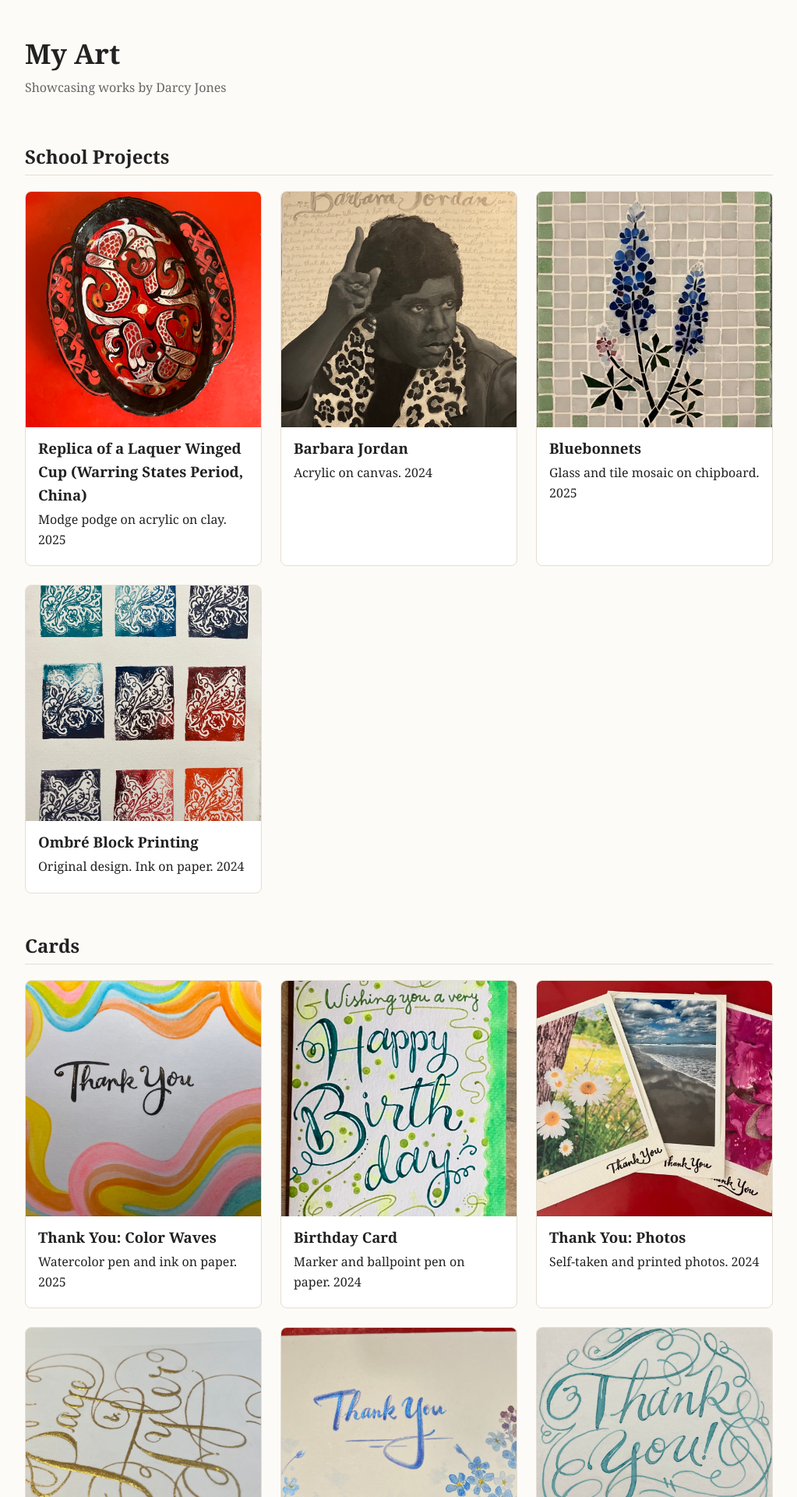
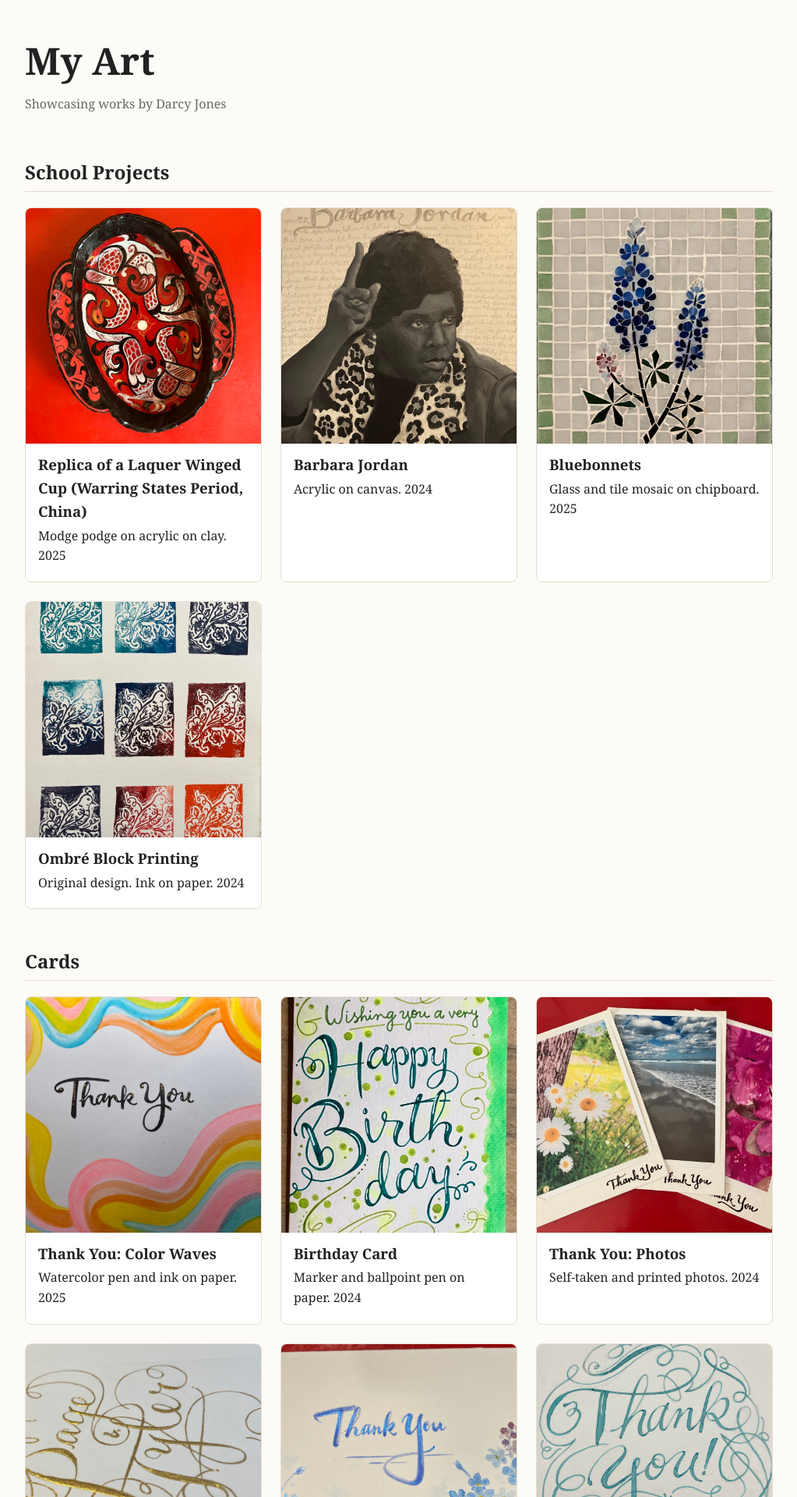
Before and after one commit to DJLiZe/portfolio, a Jekyll site: the page built from index.html, in a window 1280 px wide. Shown: the top 1920 px of the page at 78% size, without its empty margins (128-1151 px from the left). Built offline with Jekyll 4.4.1, drawn with Linux system fonts in a browser that asks for light colours.

Commit message:
Make the site title larger than the category headings (#11)
Bump header h1 from 2.2rem to 3rem (48px vs the 24px category h2s) so
"My Art" stands out at the top of the page.

```diff
--- a/assets/css/style.css
+++ b/assets/css/style.css
@@ -50,7 +50,7 @@ header {
 
 header h1 {
   margin: 0;
-  font-size: 2.2rem;
+  font-size: 3rem;
 }
 
 header h1 a {
```
